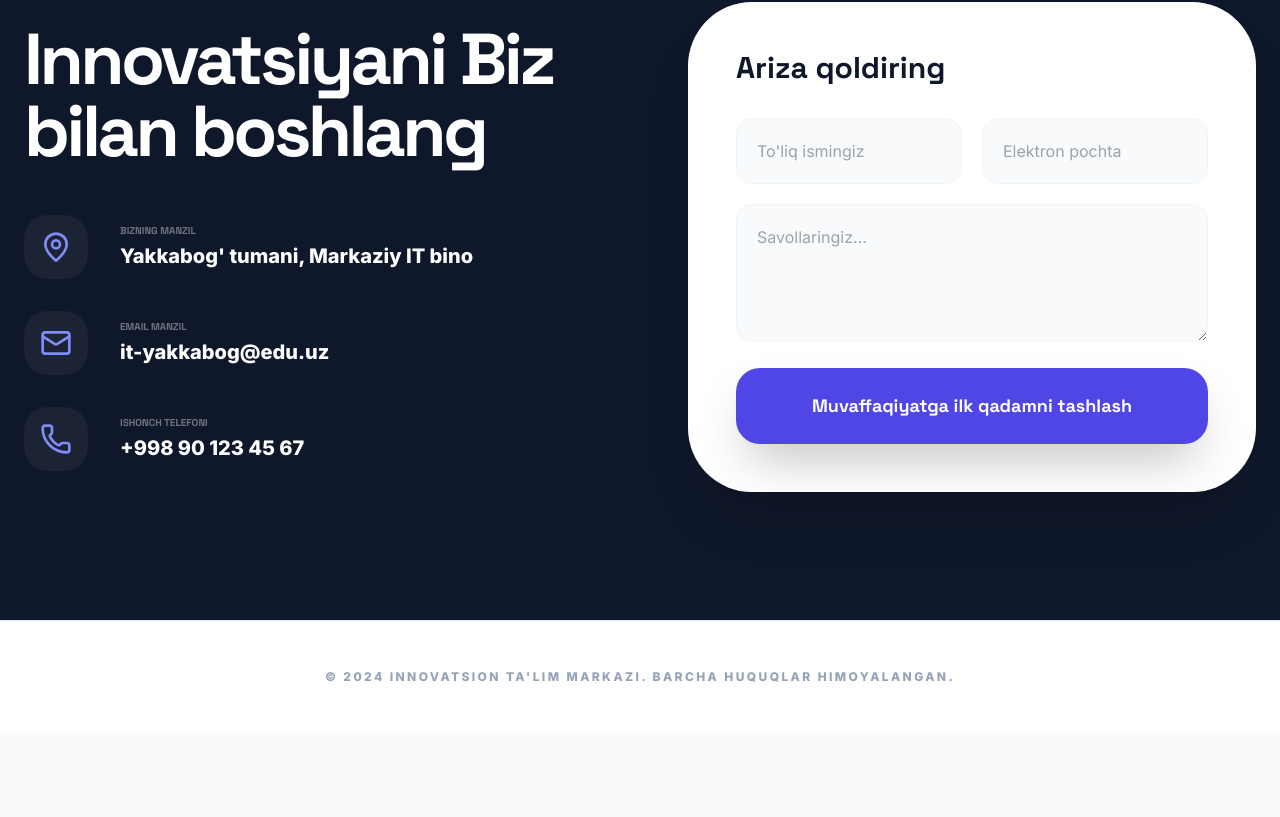
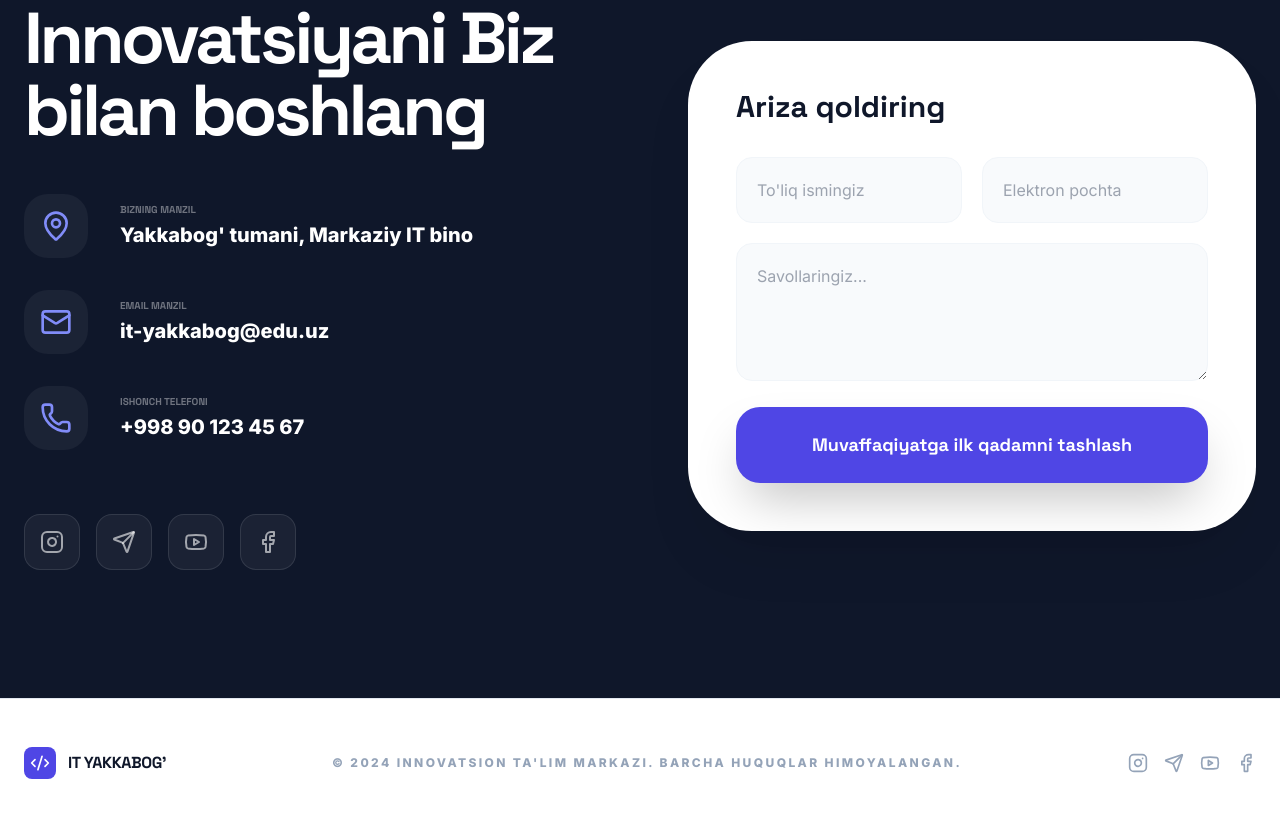
Before and after one commit to 01Quvonchbek/edu, a React (Vite) app: page / in a window 1280 px wide. Shown: the part 3943-4760 px from the top of the page. Before the commit the page ends 4676 px from the top, so only its background shows below. Built offline with nearby package versions, Linux system fonts and the light colour scheme; no server answers; the database is empty.

Commit message:
feat: Add social media links to contact section
Reintroduces social media icons in the contact section, enhancing user engagement and providing additional ways to connect.

```diff
--- a/App.tsx
+++ b/App.tsx
@@ -353,6 +353,20 @@ const App: React.FC = () => {
                 <div><p className="text-white/40 text-[10px] font-black uppercase mb-1">{t.contactPhone}</p><p className="text-xl font-bold">{contactInfo.phone}</p></div>
               </div>
             </div>
+            {/* Ijtimoiy tarmoqlar znachoklari qaytarildi */}
+            <div className="flex gap-4 pt-4">
+              {socialLinks.map(({ Icon, link, color }, i) => (
+                <a
+                  key={i}
+                  href={link}
+                  target="_blank"
+                  rel="noreferrer"
+                  className={`w-14 h-14 bg-white/5 border border-white/10 rounded-2xl flex items-center justify-center transition-all text-white/60 hover:text-white ${color} hover:scale-110 hover:-translate-y-1`}
+                >
+                  <Icon size={24} />
+                </a>
+              ))}
+            </div>
           </div>
           <div className="bg-white p-12 rounded-[64px] shadow-3xl">
             <h3 className="text-3xl font-black text-slate-900 mb-8">{t.contactFormTitle}</h3>
@@ -369,8 +383,19 @@ const App: React.FC = () => {
       </section>
 
       {/* Footer */}
-      <footer className="py-12 border-t border-slate-200 bg-white px-6 text-center">
-        <p className="text-slate-400 text-xs font-bold uppercase tracking-[0.2em]">{t.footerCopyright}</p>
+      <footer className="py-12 border-t border-slate-200 bg-white px-6">
+        <div className="max-w-7xl mx-auto flex flex-col md:flex-row justify-between items-center gap-8">
+          <div className="flex items-center gap-3">
+             <div className="w-8 h-8 bg-indigo-600 rounded-lg flex items-center justify-center text-white"><Code2 size={20}/></div>
+             <span className="font-black text-slate-900 tracking-tight">IT YAKKABOG'</span>
+          </div>
+          <p className="text-slate-400 text-xs font-bold uppercase tracking-[0.2em]">{t.footerCopyright}</p>
+          <div className="flex gap-4">
+             {socialLinks.map(({ Icon, link }, i) => (
+               <a key={i} href={link} target="_blank" rel="noreferrer" className="text-slate-400 hover:text-indigo-600 transition-colors"><Icon size={20} /></a>
+             ))}
+          </div>
+        </div>
       </footer>
 
       {/* News Detail Modal */}
```
